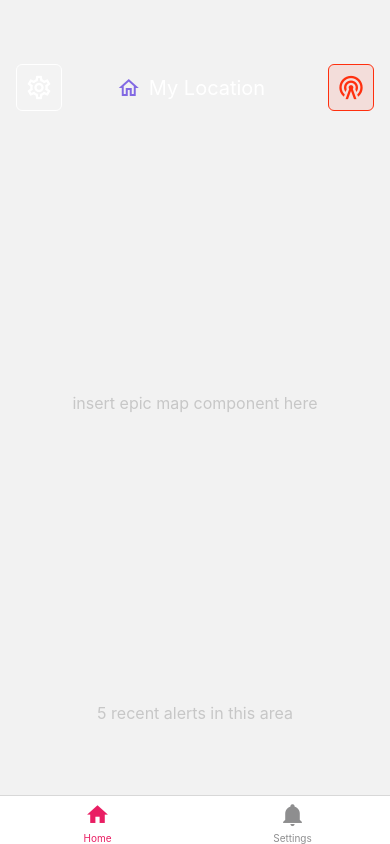
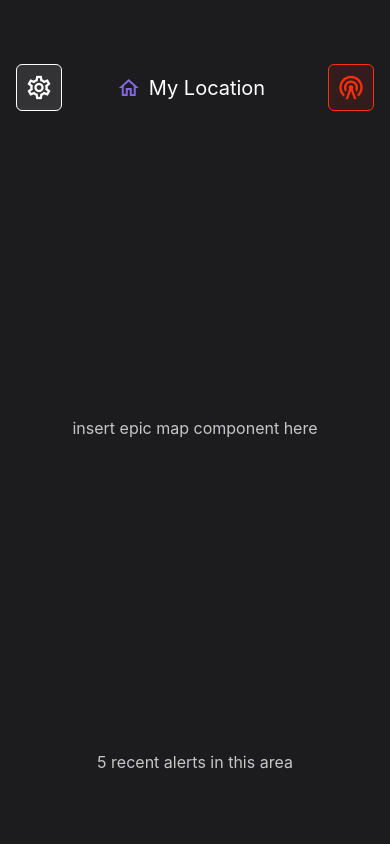
Before and after one commit to MiniHacks/hearshot, a React Native app in the folder packages/mobile/: screen / in a window 390 px wide. Built offline with nearby package versions, Linux system fonts and the light colour scheme.

Commit message:
💇‍♀Migrate style into screens rather than seperate file

```diff
--- a/packages/mobile/App.js
+++ b/packages/mobile/App.js
@@ -1,6 +1,6 @@
 import { StatusBar } from "expo-status-bar";
 import React from "react";
-import { StyleSheet } from "react-native";
+import { StyleSheet, View } from "react-native";
 import { createBottomTabNavigator } from "@react-navigation/bottom-tabs";
 import { MaterialCommunityIcons } from "@expo/vector-icons";
 import { NavigationContainer } from "@react-navigation/native";
@@ -11,34 +11,9 @@ const Tab = createBottomTabNavigator();
 
 function MyTabs() {
   return (
-    <Tab.Navigator
-      initialRouteName="Home"
-      screenOptions={{
-        tabBarActiveTintColor: "#e91e63",
-        headerShown: false,
-      }}
-    >
-      <Tab.Screen
-        name="Home"
-        component={HomeScreen}
-        options={{
-          tabBarLabel: "Home",
-          tabBarIcon: ({ color, size }) => (
-            <MaterialCommunityIcons name="home" color={color} size={size} />
-          ),
-        }}
-      />
-      <Tab.Screen
-        name="Settings"
-        component={SettingsScreen}
-        options={{
-          tabBarLabel: "Settings",
-          tabBarIcon: ({ color, size }) => (
-            <MaterialCommunityIcons name="bell" color={color} size={size} />
-          ),
-        }}
-      />
-    </Tab.Navigator>
+    <View style={{ flex: 1, backgroundColor: "#1C1C1E" }}>
+      <HomeScreen />
+    </View>
   );
 }
 
--- a/packages/mobile/components/ButtonTransparent.js
+++ b/packages/mobile/components/ButtonTransparent.js
@@ -1,5 +1,5 @@
 import React from "react";
-import { Pressable } from "react-native";
+import { Pressable, Touchable } from "react-native";
 import { MaterialCommunityIcons } from "@expo/vector-icons";
 
 export default function ButtonTransparent({ hexBorder, rgbFill, iconName }) {
--- a/packages/mobile/screens/HomeScreen.js
+++ b/packages/mobile/screens/HomeScreen.js
@@ -1,6 +1,5 @@
 import React from "react";
-import { Pressable, Text, View } from "react-native";
-import { styles } from "../static/styles";
+import { Pressable, StyleSheet, Text, View } from "react-native";
 import ButtonTransparent from "../components/ButtonTransparent";
 import { MaterialCommunityIcons } from "@expo/vector-icons";
 
@@ -58,3 +57,11 @@ export default function HomeScreen() {
     </View>
   );
 }
+
+const styles = StyleSheet.create({
+  text: {
+    color: "#C7C7C7",
+    marginVertical: 8,
+    fontSize: 16,
+  },
+});
--- a/packages/mobile/screens/SplashScreen.js
+++ b/packages/mobile/screens/SplashScreen.js
@@ -62,7 +62,6 @@ export default function SplashScreen() {
           <></>
         )}
       </ImageBackground>
-      {/*<Text style={globalStyles.text}>lol this is some text</Text>*/}
     </KeyboardAvoidingView>
   );
 }
```
